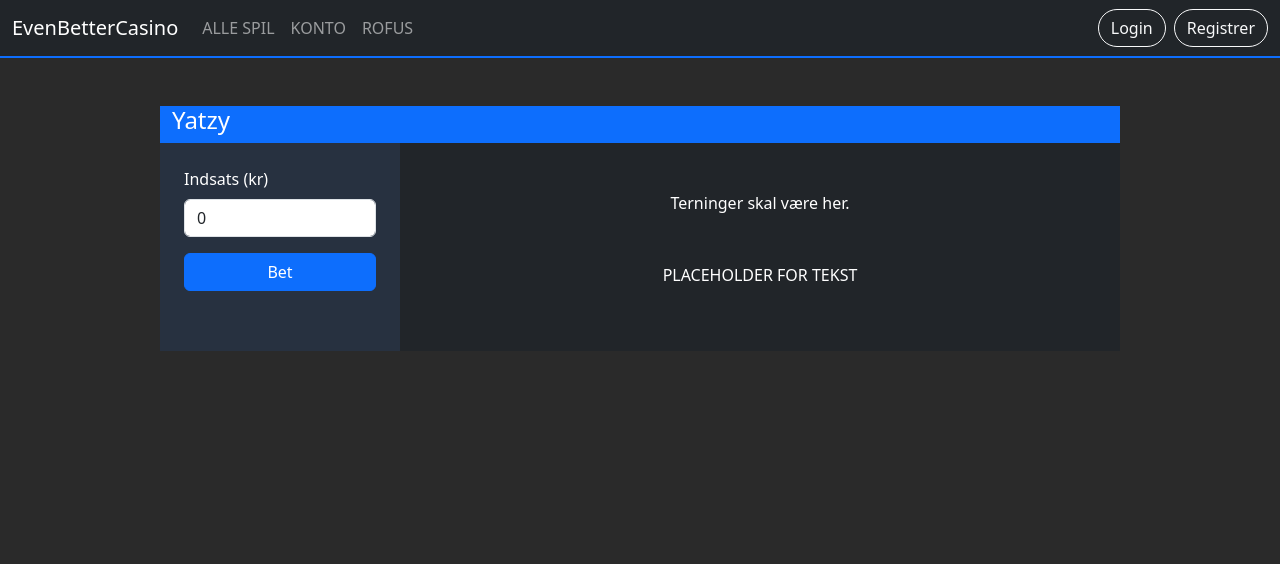
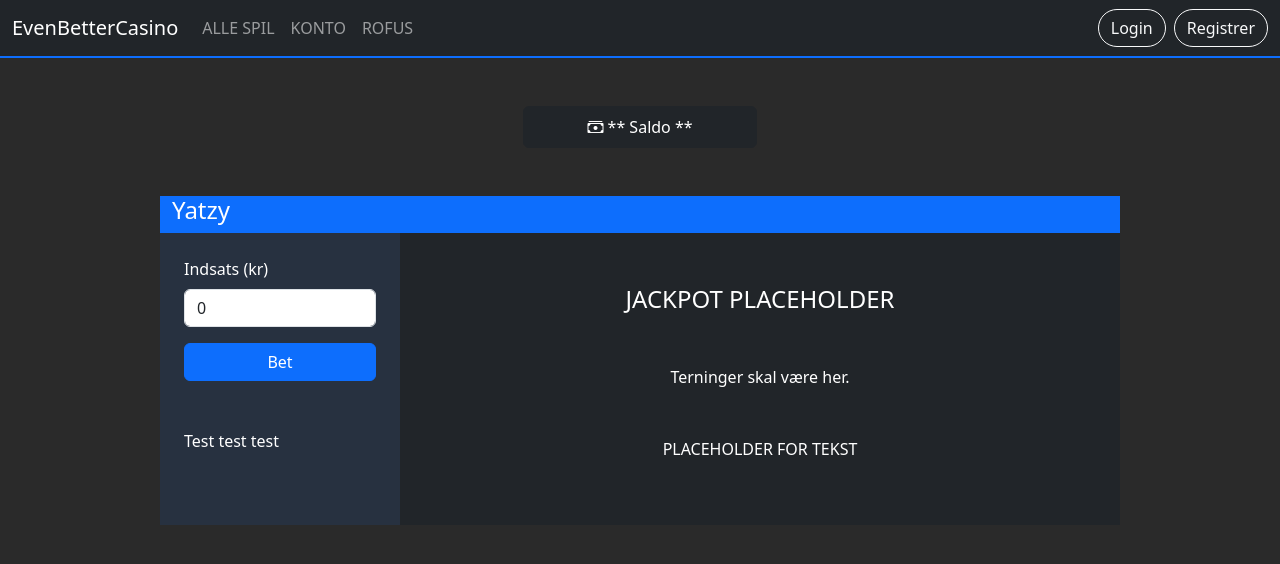
Before and after one commit to NiklasWeinreich/EvenBetterCasino, an Angular app in the folder Frontend/: page /games/yatzy in a window 1280 px wide. Shown: the top 564 px of the page. Built offline with nearby package versions, Linux system fonts and the light colour scheme.

Commit message:
Tilføjede saldo placeholder, jackpot placeholder og andre småting.

```diff
--- a/Frontend/src/app/Components/games/game-layout/game-layout.component.html
+++ b/Frontend/src/app/Components/games/game-layout/game-layout.component.html
@@ -1,7 +1,18 @@
 <div class="container py-5 w-75">
+    <div class="row mb-5 w-25 mx-auto align-content-center">
+        <!-- Spiller info boks -->
+        <button [routerLink]="['/bank']" class="btn btn-dark text-center rounded px-3 py-2">
+            <div>
+                <div class="bi bi-cash-stack"> ** Saldo **</div>
+            </div>
+        </button>
+    </div>
+
     <div class="row">
+
+        <!-- Header: Spil titel -->
         <div class="bg-primary text-white">
-        <ng-content select="[slot='title']"></ng-content>
+        <ng-content select="[slot='title-area']"></ng-content>
         </div>
 
         <!-- Venstre kolonne: Bet -->
@@ -13,11 +24,18 @@
             </div>
 
             <button class="btn btn-primary w-100" (click)="placeBet()">Bet</button>
+            <div class="mt-5">
+                <ng-content select="[slot='bet-area']"></ng-content>
+            </div>
         </div>
+
 
         <!-- Højre kolonne: Spil indhold via ng-content -->
         <div class="col-md-9 bg-dark text-white p-5">
-            <ng-content select="[slot='main']"></ng-content>
+            <div class=" fs-4 text-center mb-5">
+                <ng-content select="[slot='jackpot-area']"></ng-content>
+            </div>
+            <ng-content select="[slot='game-area']"></ng-content>
         </div>
     </div>
 </div>
--- a/Frontend/src/app/Components/games/game-layout/game-layout.component.ts
+++ b/Frontend/src/app/Components/games/game-layout/game-layout.component.ts
@@ -1,10 +1,12 @@
+import { CommonModule } from '@angular/common';
 import { Component } from '@angular/core';
 import { FormsModule } from '@angular/forms';
+import { RouterModule } from '@angular/router';
 
 @Component({
   selector: 'app-game-layout',
   standalone: true,
-  imports: [FormsModule], // 👈 her!
+  imports: [FormsModule, CommonModule, RouterModule],
   templateUrl: './game-layout.component.html',
   styleUrls: ['./game-layout.component.css']
 })
--- a/Frontend/src/app/Components/games/yatzy-game/yatzy-game.component.html
+++ b/Frontend/src/app/Components/games/yatzy-game/yatzy-game.component.html
@@ -1,8 +1,8 @@
 <app-game-layout>
-    <div slot="title">
+    <div slot="title-area">
         <h4>Yatzy</h4>
     </div>
-    <div slot="main">
+    <div slot="game-area">
         <div class="text-center">
         </div>
         <div class="row text-center">
@@ -14,4 +14,10 @@
             <p class="mt-5">PLACEHOLDER FOR TEKST</p>
         </div>
     </div>
+    <div slot="jackpot-area">
+        JACKPOT PLACEHOLDER
+    </div>
+    <div slot="bet-area">
+        Test test test
+    </div>
 </app-game-layout>
```
